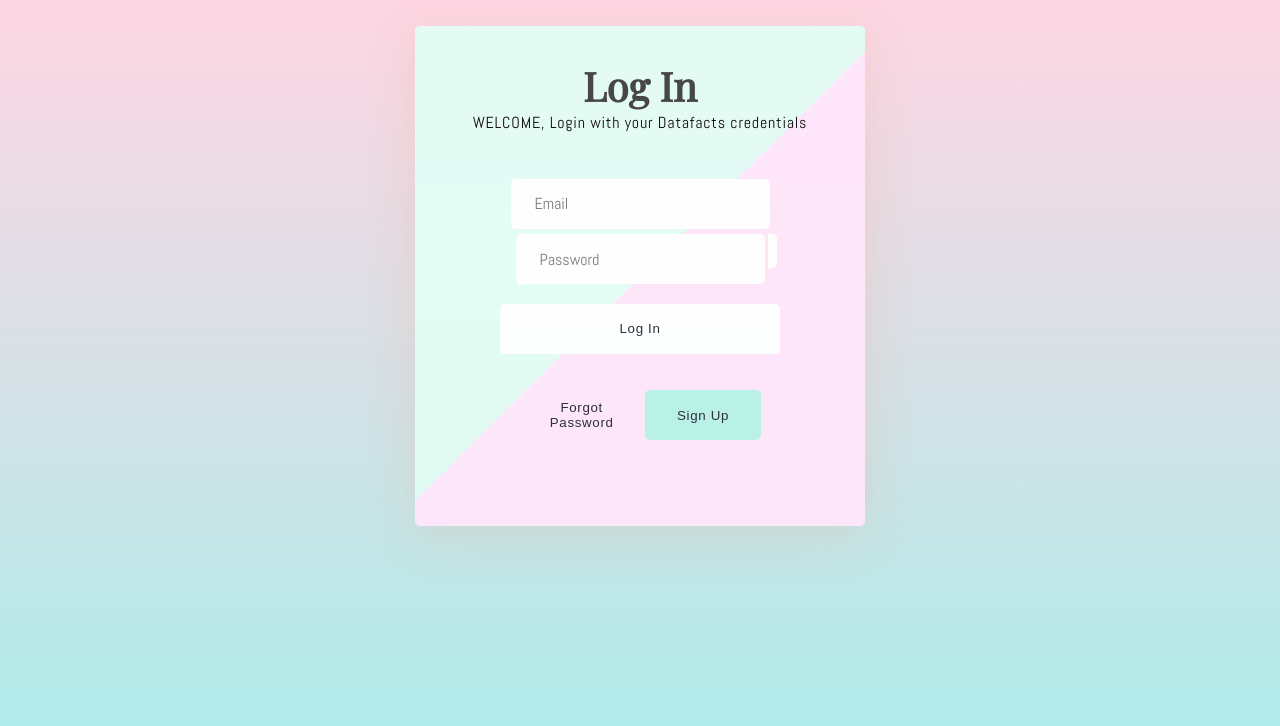
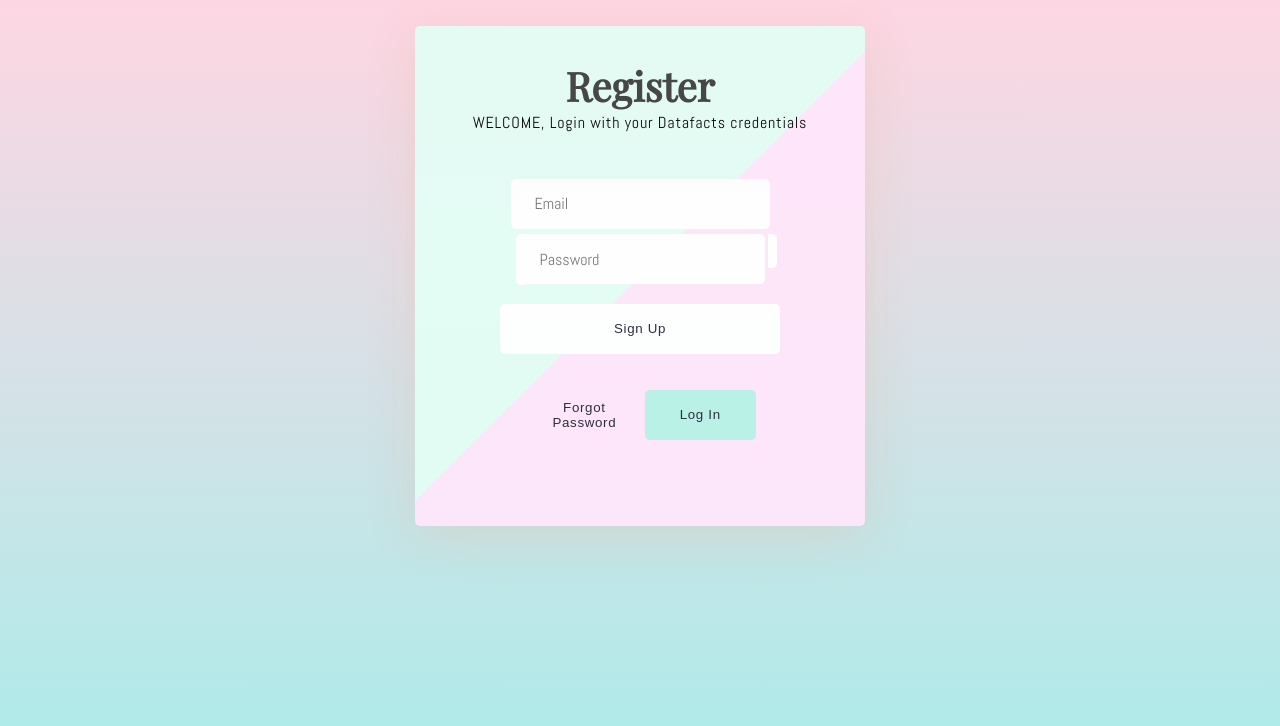
Before and after one commit to KeshawnSharper/DataFacts-FE, a React (Create React App) app in the folder fe/: page /register in a window 1280 px wide. Shown: the top 726 px of the page. Built offline with nearby package versions, Linux system fonts and the light colour scheme; a web font is replaced by a local one.

Commit message:
Changed template to match register page

```diff
--- a/fe/src/App.js
+++ b/fe/src/App.js
@@ -9,10 +9,10 @@
     <div className="App">
       <Router>
         <Switch>
-          <Route path="/">
+          <Route exact path="/">
             <Login />
           </Route>
-          <Route path="/register">
+          <Route exact path="/register">
             <Register />
           </Route>
         </Switch>
--- a/fe/src/components/Register/Register.js
+++ b/fe/src/components/Register/Register.js
@@ -17,7 +17,7 @@
       [e.target.name]: e.target.value
     });
   };
-  const Login = (e) => {
+  const Register = (e) => {
     e.preventDefault();
     // change submit state to true
     setSubmitted(true);
@@ -86,7 +86,7 @@
               </span>
               <br />
               {/* Submits the login credentials if form is filled to be checked by the backend  */}
-              <button className="log-in" onClick={(e) => Login(e)}>
+              <button className="log-in" onClick={(e) => Register(e)}>
                 {" "}
                 Sign Up{" "}
               </button>
```
